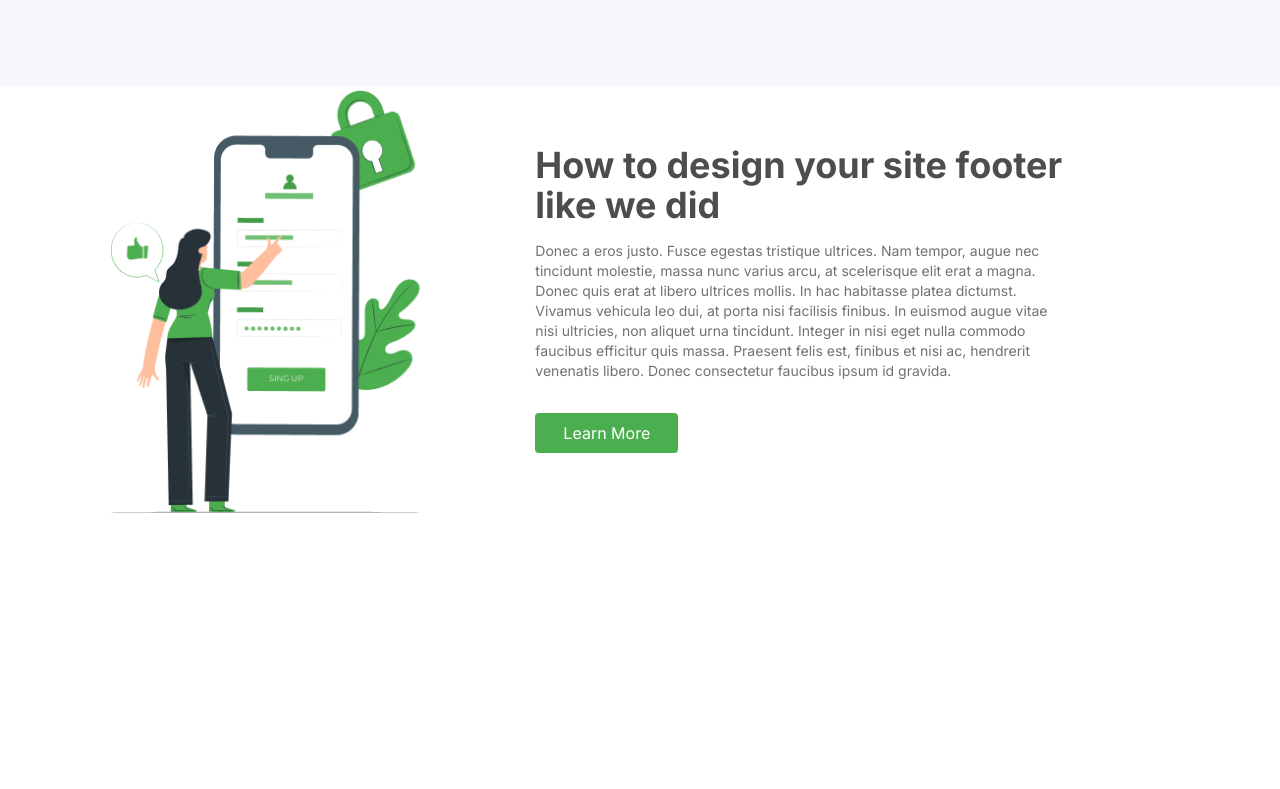
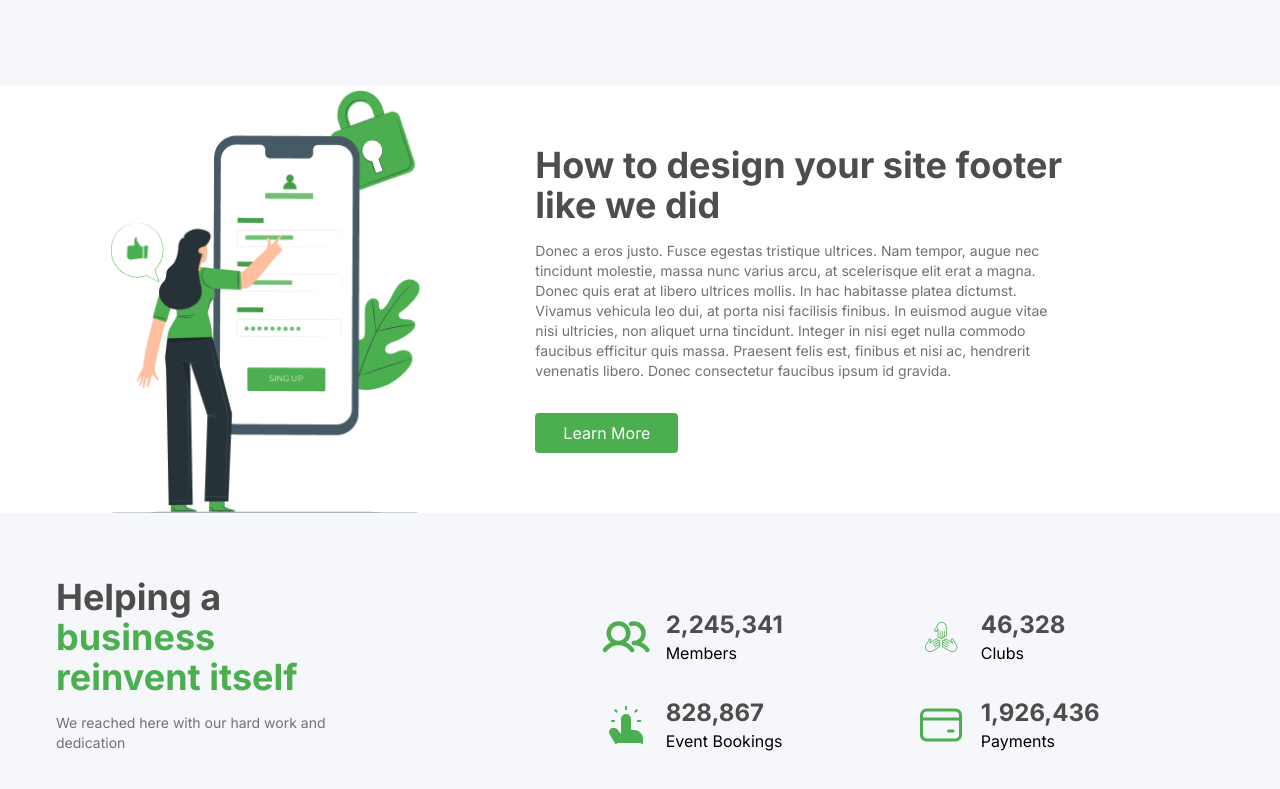
Before and after one commit to adebabs-tec/reactagency, a React (Vite) app: page / in a window 1280 px wide. Shown: the part 2394-3183 px from the top of the page. Before the commit the page ends 2907 px from the top, so only its background shows below. Built offline with nearby package versions, Linux system fonts and the light colour scheme.

Commit message:
new commit

```diff
--- a/src/components/Products.jsx
+++ b/src/components/Products.jsx
@@ -27,6 +27,65 @@ const Products = () => {
           </button>
         </div>
       </div>
+      <div className="px-4 lg:px-14 max-w-screen-2xl mx-auto py-16 bg-neutralSilver">
+        <div className="flex flex-col md:flex-row justify-between items-center gap-8">
+          <div className="md:w-1/3">
+            <h2 className="text-4xl text-neutralDGrey font-semibold mb-4 md:w-2/3">
+              Helping a
+              <br />
+              <span className="text-brandPrimary">
+                business reinvent itself
+              </span>
+            </h2>
+            <p className="md:w-3/4 text-sm text-neutralGrey mb-8">
+              We reached here with our hard work and dedication
+            </p>
+          </div>
+          {/* stats  */}
+          <div className="md:w-1/2 mx-auto flex sm:flex-row flex-col sm:items-center justify-around gap-12">
+            <div className="space-y-8">
+              <div className="flex items-center gap-4">
+                <img src="/src/assets/icons/member.png" alt="" />
+                <div>
+                  <h4 className="text-2xl text-neutralDGrey font-semibold">
+                    2,245,341
+                  </h4>
+                  <p>Members</p>
+                </div>
+              </div>
+              <div className="flex items-center gap-4">
+                <img src="/src/assets/icons/event.png" alt="" />
+                <div>
+                  <h4 className="text-2xl text-neutralDGrey font-semibold">
+                    828,867
+                  </h4>
+                  <p>Event Bookings</p>
+                </div>
+              </div>
+            </div>
+            <div className="space-y-8">
+              <div className="flex items-center gap-4">
+                <img src="/src/assets/icons/membershipPry.png" alt="" />
+                <div>
+                  <h4 className="text-2xl text-neutralDGrey font-semibold">
+                    46,328
+                  </h4>
+                  <p>Clubs</p>
+                </div>
+              </div>
+              <div className="flex items-center gap-4">
+                <img src="/src/assets/icons/payment.png" alt="" />
+                <div>
+                  <h4 className="text-2xl text-neutralDGrey font-semibold">
+                    1,926,436
+                  </h4>
+                  <p>Payments</p>
+                </div>
+              </div>
+            </div>
+          </div>
+        </div>
+      </div>
     </div>
   )
 }
```
